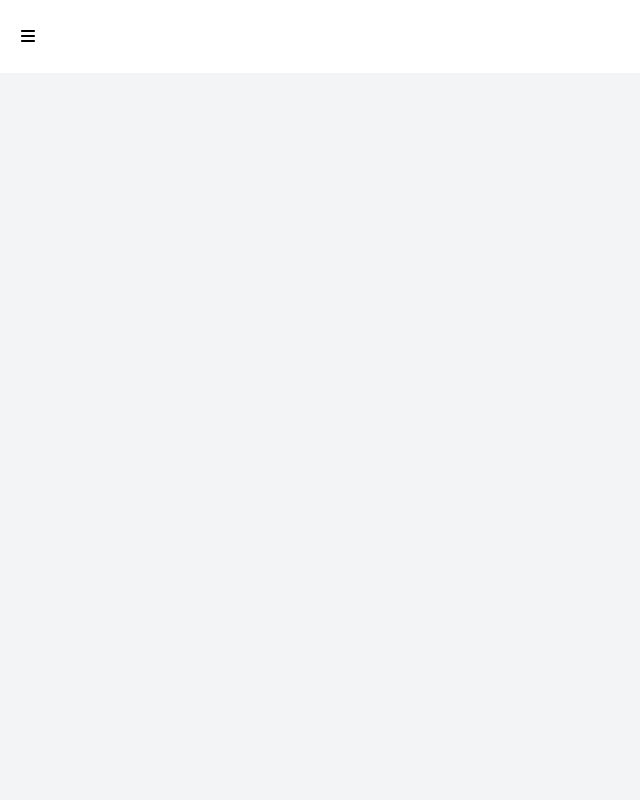
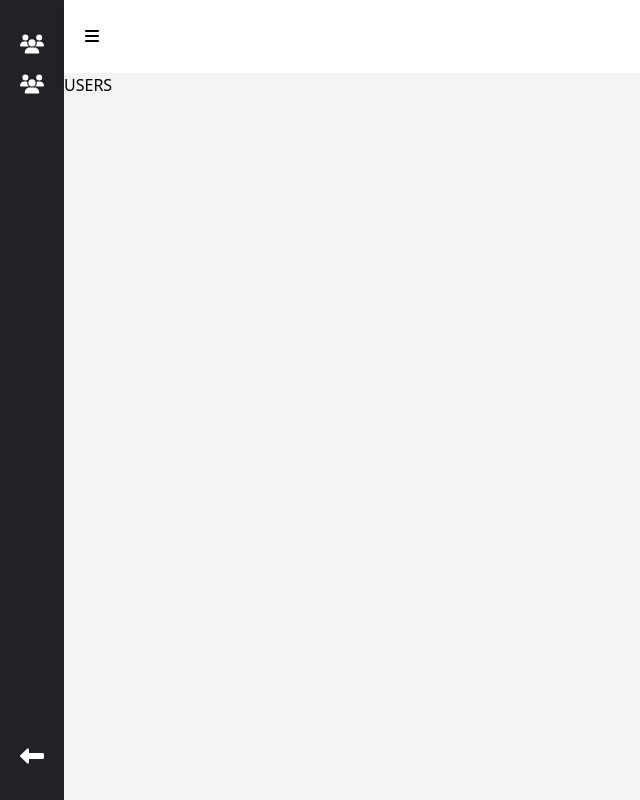
Before and after one commit to josepaulodelacruz/DashboardTemplate, a React (Vite) app: page /users in a window 1280 px wide. Shown: the whole page, without its empty margins (0-640 px from the left). Built offline with nearby package versions, Linux system fonts and the light colour scheme.

Commit message:
routes setup added

```diff
--- a/package.json
+++ b/package.json
@@ -12,7 +12,8 @@
   "dependencies": {
     "react": "^18.2.0",
     "react-dom": "^18.2.0",
-    "react-icons": "^5.1.0"
+    "react-icons": "^5.1.0",
+    "react-router-dom": "^6.23.0"
   },
   "devDependencies": {
     "@types/react": "^18.2.66",
--- a/src/App.tsx
+++ b/src/App.tsx
@@ -1,31 +1,19 @@
-import { useState } from 'react'
-import { FaBars } from 'react-icons/fa6'
+import DashboardLayout from './Layout/DashboardLayout';
+import { BrowserRouter, Routes, Route } from 'react-router-dom';
+import Users from './Pages/Users';
+import Dashboard from './Pages/Dashboard';
 
 const App = () => {
-  const [isClose, setIsClose] = useState<boolean>(false);
-
-  const _handleIsCloseSidebar = () => {
-    setIsClose(!isClose)
-  }
 
   return (
-    <div className={`grid ${isClose && 'grid-cols-[20%_80%]'} h-full`}>
-
-      { isClose && <div className='item bg-blue-300'></div> }
-
-      <div className='flex flex-col h-full'>
-        <nav className='bg-white shadow-black h-20 flex items-center px-5'>
-
-          <div>
-            <FaBars onClick={_handleIsCloseSidebar}/>
-          </div>
-
-        </nav>
-
-        <div className='bg-gray-100 h-full'>
-        </div>
-      </div>
-    </div>
+    <BrowserRouter>
+      <Routes>
+        <Route path='/' element={<DashboardLayout />} >
+          <Route index element={<Dashboard />} />
+          <Route path='/users' element={<Users />} />
+        </Route>
+      </Routes>
+    </BrowserRouter>
   )
 }
 
--- a/src/Components/Navbar.tsx
+++ b/src/Components/Navbar.tsx
@@ -1,23 +1,16 @@
-import  { FC } from 'react'
+import { FC } from 'react'
+import { FaBars } from 'react-icons/fa6'
 
 interface NavbarProps {
   onClick: () => void,
 }
 
-const Navbar: FC<NavbarProps> = ({onClick} : NavbarProps) => {
+const Navbar: FC<NavbarProps> = ({ onClick }: NavbarProps) => {
+
   return (
-    <nav className='flex items-center justify-between bg-white shadow-sm h-16 px-3'>
-      <div className='flex'>
-        <button onClick={onClick}>
-          {"<=="}
-        </button>
-        <li className='flex text-2xl font-bold px-2'>
-          Project Name
-        </li>
-      </div>
-
-      <div className=''>
-        Username
+    <nav className='bg-white shadow-lg h-20 flex items-center px-5'>
+      <div>
+        <FaBars onClick={onClick} />
       </div>
     </nav>
   )
--- a/src/Components/Sidebar.tsx
+++ b/src/Components/Sidebar.tsx
@@ -1,19 +1,56 @@
-import { FC } from 'react'
+import { FC, ReactNode } from 'react'
+import { FaLeftLong, FaUsers } from 'react-icons/fa6'
+import { Link } from 'react-router-dom'
 
+interface SidebarProps {
+  isClose?: boolean,
+}
 
-const Sidebar: FC  = () => {
+const Sidebar: FC<SidebarProps> = () => {
   return (
-    <div className="bg-gray-600 flex flex-col h-full w-64 shadow-lg">
-      <div className="pt-5 px-5 mt-15 h-full">
-        <li>a</li>
-        <li>a</li>
-        <li>a</li>
-        <li>a</li>
+    <div className={`item bg-primary flex flex-col px-5 py-8`}>
+
+      <ul className='flex h-full flex-col text-white leading-tight '>
+        <SidebarIcon
+          routePath='/'
+          icon={<FaUsers size={24} />}
+          linkName='Home'
+        />
+        <SidebarIcon
+          routePath='/users'
+          icon={<FaUsers size={24} />}
+          linkName='User Management'
+        />
+      </ul>
+
+      <div className='flex items-center'>
+        <a className='flex flex-row leading-tight gap-8 text-white'>
+          <FaLeftLong size={24} color='white' />
+          <span className='text-sm whitespace-nowrap font-bold'>Logout</span>
+        </a>
       </div>
-      <a>Logout</a>
+
     </div>
   )
 
 }
 
+interface SidebarIconProps {
+  linkName?: string,
+  icon?: ReactNode
+  routePath?: string,
+}
+
+const SidebarIcon: FC<SidebarIconProps> = ({ linkName, icon, routePath}) => {
+  return (
+    <li className='flex items-center pb-4'>
+      <Link to={`${routePath}`} className='flex items-center flex-row gap-8'>
+        {icon}
+        <span style={{'fontSize': '12px'}} className='whitespace-nowrap font-bold'>{linkName}</span>
+      </Link>
+    </li>
+
+  )
+}
+
 export default Sidebar
--- /dev/null
+++ b/src/Layout/DashboardLayout.tsx
@@ -0,0 +1,31 @@
+import { useState } from 'react'
+import Sidebar from '../Components/Sidebar'
+import Navbar from '../Components/Navbar'
+import { Outlet  } from 'react-router-dom'
+
+const DashboardLayout = () => {
+  const [isClose, setIsClose] = useState<boolean>(false)
+
+  const _handleIsCloseSidebar = () => {
+    setIsClose(prevstate => !prevstate);
+  }
+
+
+  return (
+    <div className={`grid h-full transition-all ${isClose ? 'grid-cols-[20%_80%]' : 'grid-cols-[5%_95%]'}`}>
+
+      <Sidebar />
+
+      <div className='flex flex-col h-full'>
+
+        <Navbar onClick={_handleIsCloseSidebar}/>
+
+        <main id='' className='bg-gray-100 h-full'>
+          <Outlet />
+        </main>
+      </div>
+    </div>
+  )
+}
+
+export default DashboardLayout
--- /dev/null
+++ b/src/Pages/Users/index.tsx
@@ -0,0 +1,11 @@
+
+
+const Users = () => {
+  return (
+    <div>
+      USERS
+    </div>
+  )
+}
+
+export default Users
```
Also changed, not shown: 2 other files (tests, documents, lock files or other folders).
